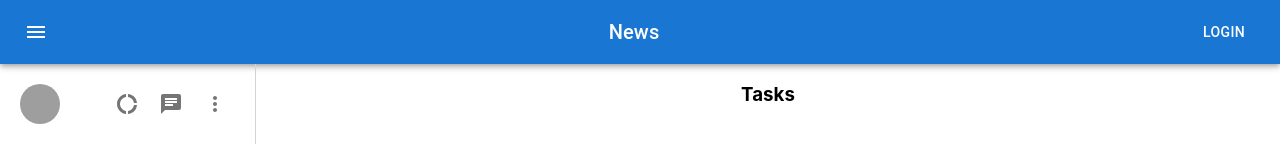
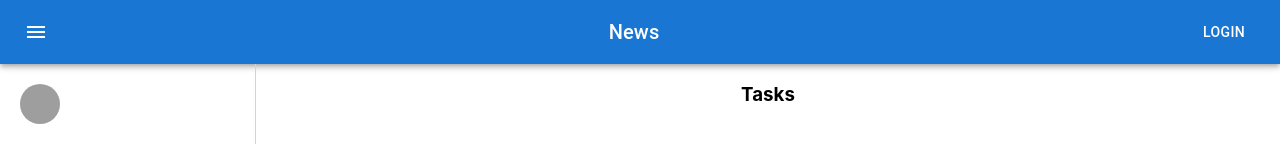
Before and after one commit to Vineet-the-git/Resolve, a React (Create React App) app in the folder resolve_new/: page / in a window 1280 px wide. Shown: the top 166 px of the page. Built offline with nearby package versions, Linux system fonts and the light colour scheme; grey boxes are pictures that could not be loaded.

Commit message:
sidebar created

```diff
--- a/resolve_new/src/Components/Sidebar/Sidebar.js
+++ b/resolve_new/src/Components/Sidebar/Sidebar.js
@@ -1,8 +1,5 @@
 import React from 'react';
 import "./_sidebar.css";
-import ChatIcon from '@mui/icons-material/Chat';
-import DonutLargeIcon from '@mui/icons-material/DonutLarge';
-import MoreVertIcon from '@mui/icons-material/MoreVert';
 import { Avatar, IconButton } from '@mui/material';
 import TasksOption from './Sidebar_items/Tasks';
 import StatisticsOption from './Sidebar_items/Statistics';
@@ -10,39 +7,54 @@ import LogbookOption from './Sidebar_items/Logbook_tab';
 import CalendarOption from './Sidebar_items/Calendar_tab';
 import ContactUsOption from './Sidebar_items/ContactUs_tab';
 import HelpOption from './Sidebar_items/Help_tab';
+import { useHistory } from 'react-router';
 
 
 function Sidebar() {
+
+    const history = useHistory();
+    const [value, setValue] = React.useState(history.location.pathname);
+
+    const handleChange = (newValue) => {
+        setValue(newValue);
+        history.push(newValue);
+        console.log(newValue);
+    };
     return (
         <div className="sidebar">
             <div className="sidebar_header">
                 <Avatar src="https://avatars.githubusercontent.com/u/80666035?s=400&u=8beb83d2960c259d702f9f4296b900d1f135b101&v=4" />
-                <div className="sidebar_headerRight">
-                    <IconButton>
-                        <DonutLargeIcon />
-                    </IconButton>
-                    <IconButton>
-                        <ChatIcon />
-                    </IconButton>
-                    <IconButton>
-                        <MoreVertIcon />
-                    </IconButton>
 
+            </div>
+
+            <div className="sidebar_items" >
+                <div onClick={(event) => handleChange("/tasks")}>
+                    <TasksOption />
+                </div>
+
+                <div onClick={(event) => handleChange("/statistics")}>
+                    <StatisticsOption />
+                </div>
+
+                <div onClick={(event) => handleChange("/logbook")}>
+                    <LogbookOption />
+                </div>
+
+                <div onClick={(event) => handleChange("/calendar")}>
+                    <CalendarOption />
+                </div>
+
+                <div onClick={(event) => handleChange("/contactus")}>
+                    <ContactUsOption />
+                </div>
+
+                <div onClick={(event) => handleChange("/help")}>
+                    <HelpOption />
                 </div>
 
             </div>
 
-            <div className="sidebar_chats">
-                <TasksOption />
-                <StatisticsOption />
-                <LogbookOption/>
-                <CalendarOption/>
-                <ContactUsOption/>
-                <HelpOption/>
-
-            </div>
-
-        </div>
+        </div >
     )
 }
 
```
